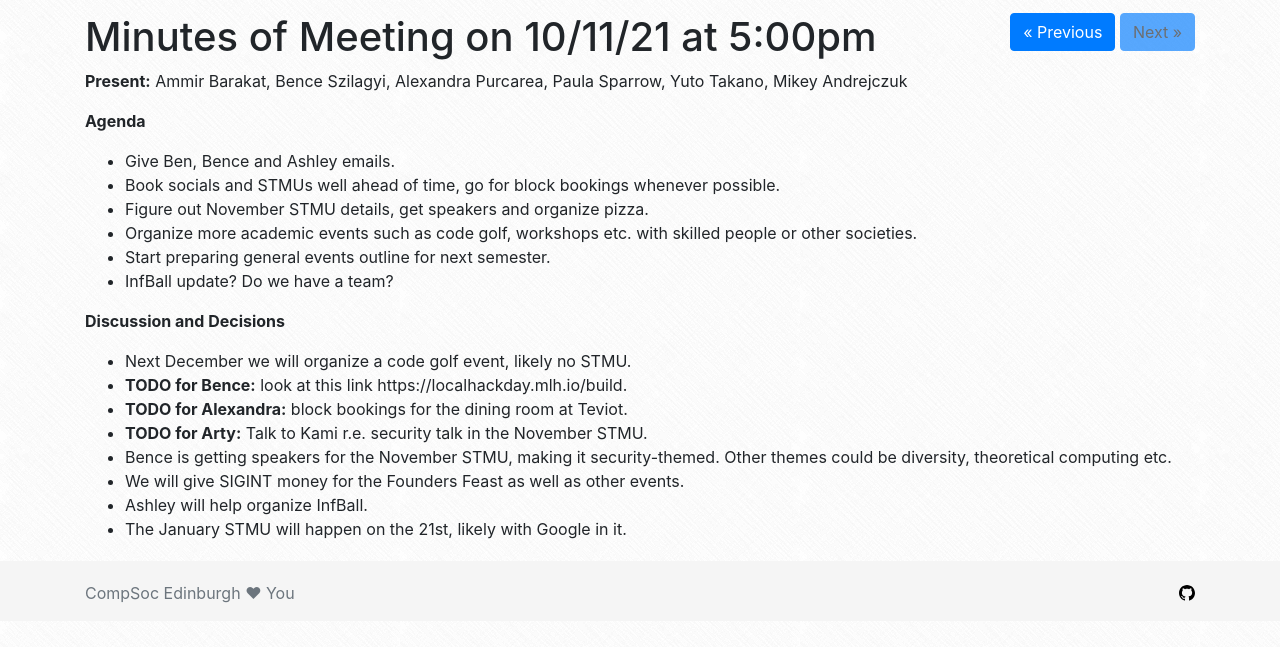
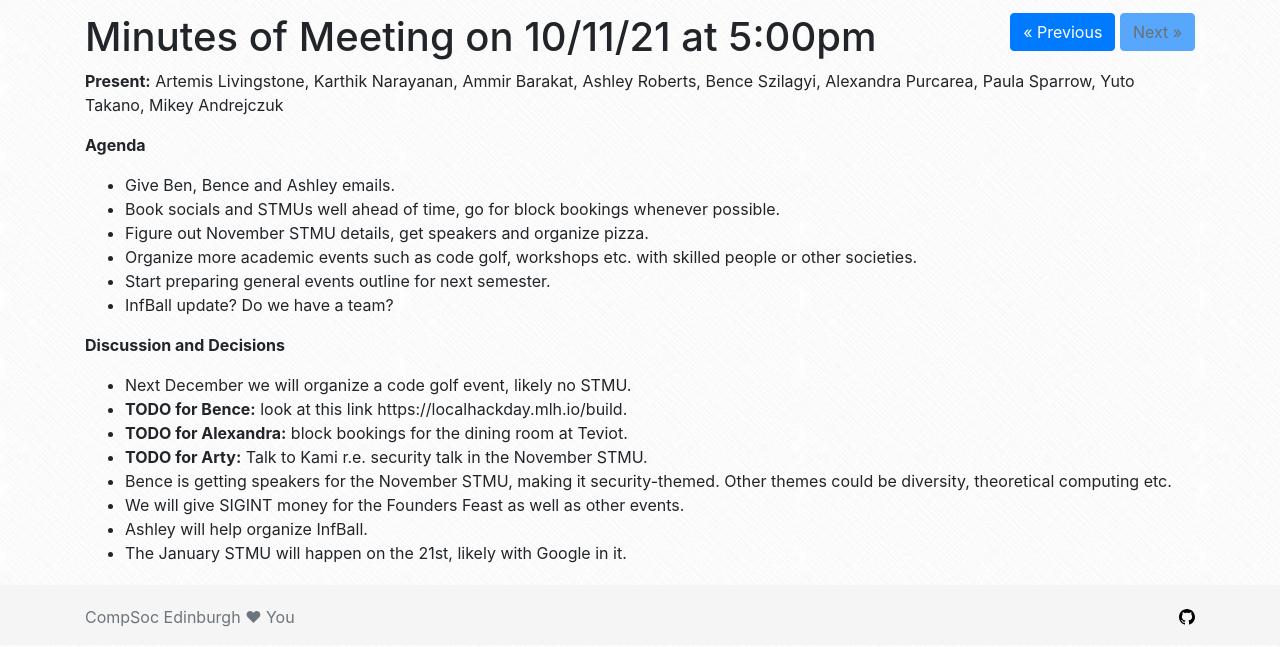
Before and after one commit to compsoc-edinburgh/website, a Jekyll site: the page built from _minutes/2021-11-10.md, in a window 1280 px wide. Shown: the part 346-993 px from the top of the page. Built offline with Jekyll 4.4.1, drawn with Linux system fonts in a browser that asks for light colours; nearby versions of some CDN libraries; before the commit the page ends 969 px from its top, so only the background shows below that.

Commit message:
Update 2021-11-10.md

```diff
--- a/_minutes/2021-11-10.md
+++ b/_minutes/2021-11-10.md
@@ -2,7 +2,7 @@
 date: 2021-11-10 5:00pm
 ---
 
-**Present:** Ammir Barakat, Bence Szilagyi, Alexandra Purcarea, Paula Sparrow, Yuto Takano, Mikey Andrejczuk
+**Present:** Artemis Livingstone, Karthik Narayanan, Ammir Barakat, Ashley Roberts, Bence Szilagyi, Alexandra Purcarea, Paula Sparrow, Yuto Takano, Mikey Andrejczuk
 
 **Agenda**
 * Give Ben, Bence and Ashley emails.
```
